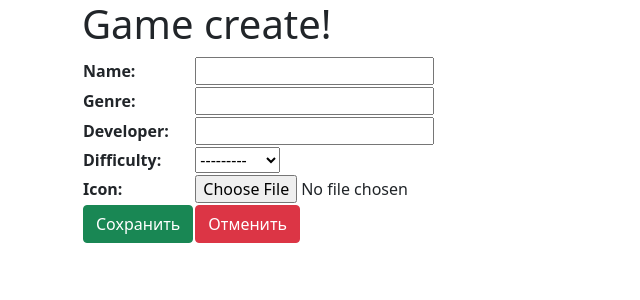
After one commit to arkovy/GameLibraryy, a Django app: template core/templates/game_edit.html in a window 1280 px wide. The commit adds this page. Shown: the top 300 px of the page, without its empty margins (0-640 px from the left). Run offline with Django 5.2, Linux system fonts and the light colour scheme; the template is opened without the code that fills it: values that come from a table or form of the project are taken from there, others are empty; some libraries are stand-ins or nearby versions.

Commit message:
adding a page "game-edit"

```diff
--- a/DjangoLibrary/urls.py
+++ b/DjangoLibrary/urls.py
@@ -20,7 +20,7 @@ from django.urls import path
 from django.urls.conf import include
 
 from django.conf import settings
-from core.views import IndexView, GameCreateView, GameDeleteView, GameView
+from core.views import IndexView, GameCreateView, GameDeleteView, GameView, GameEditView
 
 urlpatterns = [
     path('admin/', admin.site.urls),
@@ -28,5 +28,6 @@ urlpatterns = [
     path('game-delete/<int:pk>/', GameDeleteView.as_view(), name='game-delete'),
     path('game-create/', GameCreateView.as_view(), name="game-create"),
     path('game-info/<int:pk>/', GameView.as_view(), name="game-info"),
+    path('game-edit/<int:pk>/', GameEditView.as_view(), name="game-edit"),
     path("__debug__/", include("debug_toolbar.urls")),
 ] + static(settings.MEDIA_URL, document_root=settings.MEDIA_ROOT)
--- a/core/templates/game_delete.html
+++ b/core/templates/game_delete.html
@@ -3,7 +3,11 @@
 {% block content %}
     <form method="post">{% csrf_token %}
         <h1>Ты уверен?</h1>
+<<<<<<< HEAD
         <a href="{% url 'game-info' game.pk %}" class="btn btn-primary">Нет</a>
+=======
+        <a href="{% url "game-info" game.pk %}" class="btn btn-primary">Нет</a>
+>>>>>>> 4cf8f82 (adding a page "game-edit")
         <input type="submit" class="btn btn-danger" value="Да">
     </form>
 {% endblock content%}
--- /dev/null
+++ b/core/templates/game_edit.html
@@ -0,0 +1,18 @@
+{% extends "base.html" %}
+
+{% block content %}
+    <h1>Game create!</h1>
+    <form method="post" enctype="multipart/form-data">{% csrf_token %}
+        <table>
+            {{ form.as_table }}
+            <tr>
+                <td>
+                    <button type="submit" class="btn btn-success">Сохранить</button>
+                </td>
+                <td>
+                    <a href="{% url 'game-info' game.pk %}" class="btn btn-danger">Отменить</a>
+                </td>
+            </tr>
+        </table>
+    </form>
+{% endblock content %}
--- a/core/templates/game_info.html
+++ b/core/templates/game_info.html
@@ -14,6 +14,9 @@
                 <th>Actions</th>
                 <td>
                     <a href="{% url 'index' %}" class="btn btn-success">Вернуться назад</a>
+                </td>
+                <td>
+                    <a href="{% url 'game-edit' game.pk %}" class="btn btn-success">Редактировать</a>
                 </td>
             </tr>
         </thead>
```
Also changed, not shown: core/views.py (+8 -1 lines).
